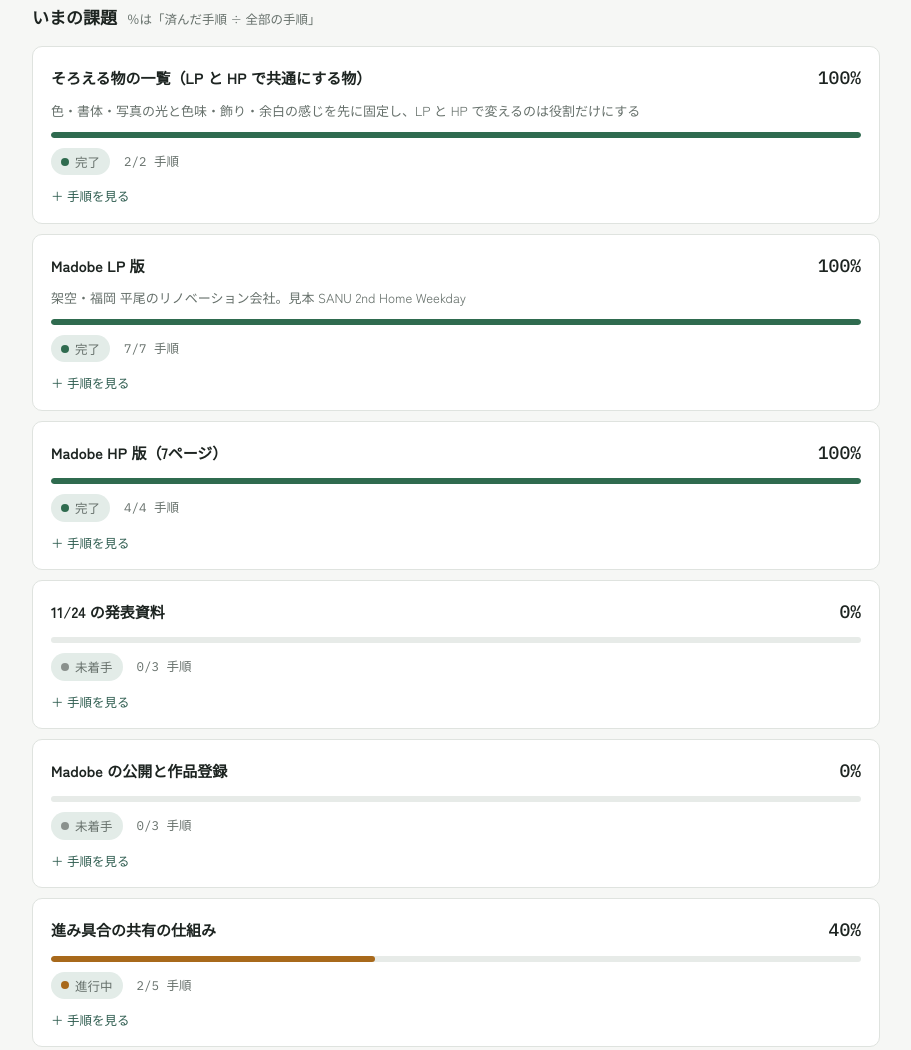
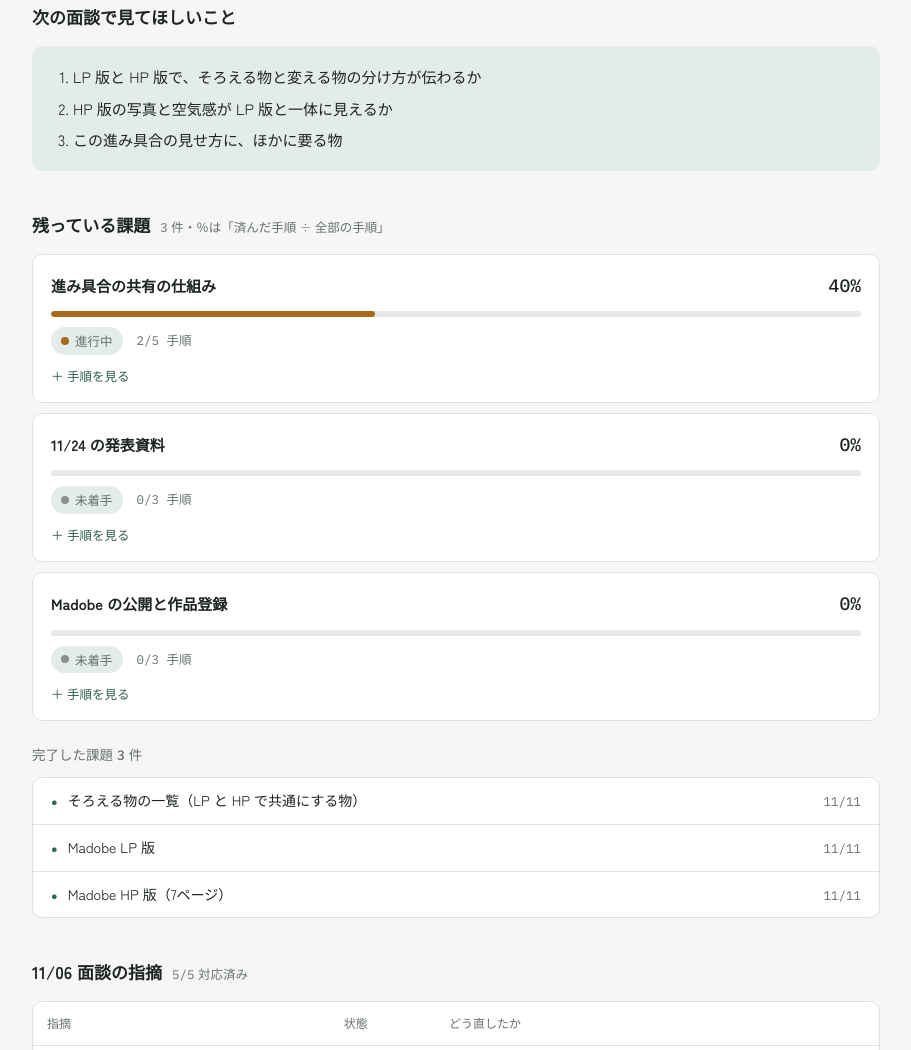
Before and after one commit to wimaoka51-blip/zenso-progress, a plain HTML site: page index.html in a window 1280 px wide. Shown: the part 382-1432 px from the top of the page, without its empty margins (184-1095 px from the left). Drawn offline with Linux system fonts and the light colour scheme.

Commit message:
スマホのはみ出しを直し、残っている課題と見てほしいことを上に
Co-Authored-By: Claude Opus 5.5 <noreply@anthropic.com>

```diff
--- a/index.html
+++ b/index.html
@@ -23,7 +23,14 @@
   --done:#7cc49f; --doing:#e0a75a; --wait:#b9a0dc; --todo:#8a948f; color-scheme:dark}}
 *{box-sizing:border-box}
 body{margin:0;background:var(--bg);color:var(--ink);font-family:var(--sans);font-size:15px;line-height:1.7;-webkit-text-size-adjust:100%}
-.wrap{max-width:880px;margin:0 auto;padding-block:32px 64px;padding-left:max(16px,env(safe-area-inset-left,0px));padding-right:max(16px,env(safe-area-inset-right,0px));display:grid;gap:40px}
+.wrap{max-width:880px;margin:0 auto;padding-block:32px 64px;padding-left:max(16px,env(safe-area-inset-left,0px));padding-right:max(16px,env(safe-area-inset-right,0px));display:grid;grid-template-columns:minmax(0,1fr);gap:40px}
+.wrap>*{min-width:0}
+.done-list{list-style:none;margin:0;padding:0;background:var(--surface);border:1px solid var(--line);border-radius:10px}
+.done-list li{display:grid;grid-template-columns:auto 1fr auto;gap:10px;align-items:baseline;padding:11px 18px;border-bottom:1px solid var(--line);font-size:14px}
+.done-list li:last-child{border-bottom:0}
+.done-list li::before{content:"●";color:var(--done);font-size:11px}
+.done-list .num{color:var(--muted);font-size:12.5px}
+.sub{font-size:13.5px;font-weight:500;color:var(--muted);margin:22px 0 10px}
 h1{font-size:26px;line-height:1.35;margin:0;text-wrap:balance;font-weight:700}
 h2{font-size:17px;margin:0 0 14px;font-weight:700;display:flex;flex-wrap:wrap;align-items:baseline;gap:4px 10px}
 h2 small{font-size:12.5px;color:var(--muted);font-weight:400}
@@ -97,6 +104,9 @@ function render(d) {
   const today = jst(new Date().toISOString()); today.setUTCHours(0,0,0,0);
   const cur = ms.find(m => jst(m.due) >= today && m.open > 0) || ms[ms.length-1];
   const tasks = d.cards.filter(c => c.milestone === cur.title && c.labels.includes("課題")).sort((a,b) => a.number - b.number);
+  const RANK = {"見てほしい":0,"進行中":1,"未着手":2};
+  const openTasks = tasks.filter(t => t.status !== "完了").sort((a,b) => (RANK[a.status] ?? 3) - (RANK[b.status] ?? 3) || a.number - b.number);
+  const doneTasks = tasks.filter(t => t.status === "完了");
   const fbMs = [...new Set(d.cards.filter(c => c.labels.includes("指摘")).map(c => c.milestone))];
   const fbTitle = fbMs[fbMs.length-1];
   const fb = d.cards.filter(c => c.labels.includes("指摘") && c.milestone === fbTitle).sort((a,b) => a.number - b.number);
@@ -135,9 +145,15 @@ function render(d) {
     </div>
   </section>
 
+  ${asks.length ? `<section>
+    <h2>次の面談で見てほしいこと</h2>
+    <div class="ask"><ol>${asks.map(a => `<li>${esc(a)}</li>`).join("")}</ol></div>
+  </section>` : ""}
+
   <section>
-    <h2>いまの課題 <small>％は「済んだ手順 ÷ 全部の手順」</small></h2>
-    <div class="tasks">${tasks.map(t => { const p = t.steps.length ? pct(t.steps) : (t.status === "完了" ? 100 : 0); return `
+    <h2>残っている課題 <small><span class="num">${openTasks.length}</span> 件・％は「済んだ手順 ÷ 全部の手順」</small></h2>
+    ${openTasks.length ? "" : `<p class="empty">残っている課題はありません。</p>`}
+    <div class="tasks">${openTasks.map(t => { const p = t.steps.length ? pct(t.steps) : (t.status === "完了" ? 100 : 0); return `
       <article class="task s-${t.status}">
         <div class="task-top"><div class="task-name">${esc(t.title)}</div><div class="task-pct num">${p}%</div></div>
         ${t.desc ? `<p class="task-desc">${esc(t.desc)}</p>` : ""}
@@ -145,6 +161,8 @@ function render(d) {
         <div class="task-foot">${chip(t.status)}${t.steps.length ? `<span class="num">${t.steps.filter(x=>x[1]).length}/${t.steps.length} 手順</span>` : ""}</div>
         ${t.steps.length ? `<details><summary>手順を見る</summary><ul class="steps">${t.steps.map(s => `<li class="${s[1]?"on":"off"}">${esc(s[0])}</li>`).join("")}</ul></details>` : ""}
       </article>`; }).join("")}</div>
+    ${doneTasks.length ? `<h3 class="sub">完了した課題 <span class="num">${doneTasks.length}</span> 件</h3>
+    <ul class="done-list">${doneTasks.map(t => `<li><span>${esc(t.title)}</span><span class="num">${t.closedAt ? md(t.closedAt) : ""}</span></li>`).join("")}</ul>` : ""}
   </section>
 
   ${fb.length ? `<section>
@@ -153,11 +171,6 @@ function render(d) {
       <thead><tr><th>指摘</th><th>状態</th><th>どう直したか</th></tr></thead>
       <tbody>${fb.map(f => `<tr><td>${esc(f.title)}</td><td>${chip(f.status)}</td><td>${f.steps.map(s => esc(s[0])).join("<br>")}</td></tr>`).join("")}</tbody>
     </table></div>
-  </section>` : ""}
-
-  ${asks.length ? `<section>
-    <h2>次の面談で見てほしいこと</h2>
-    <div class="ask"><ol>${asks.map(a => `<li>${esc(a)}</li>`).join("")}</ol></div>
   </section>` : ""}
 
   <section>
```
